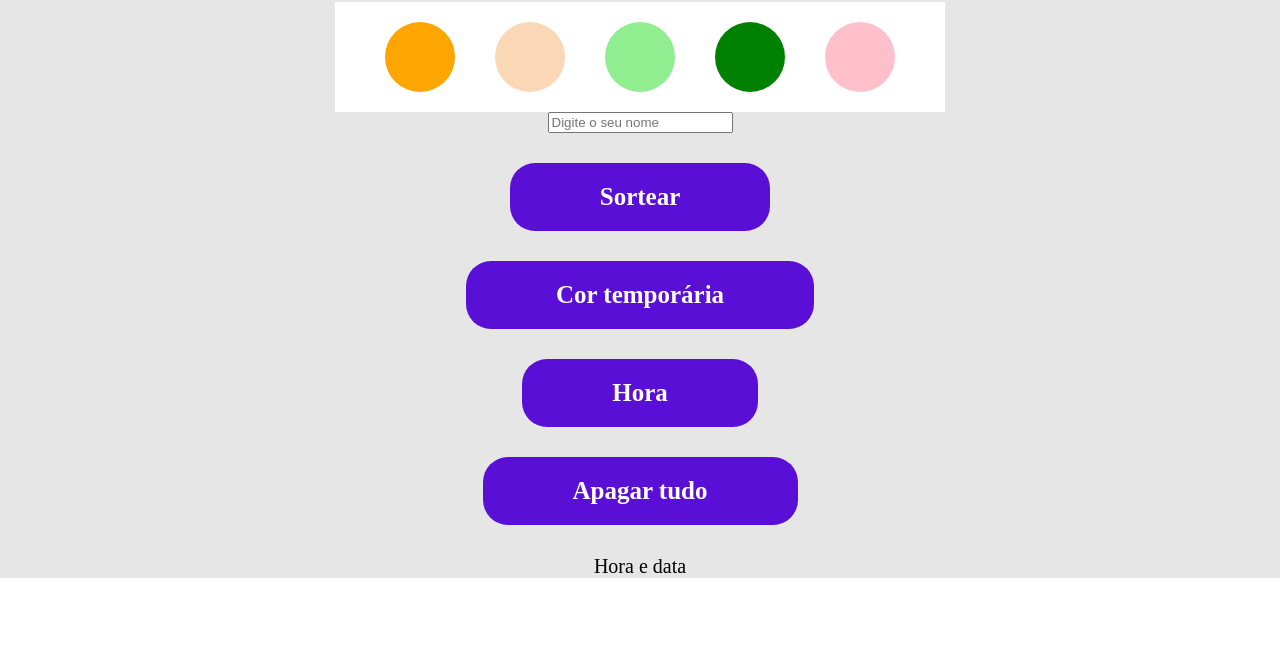
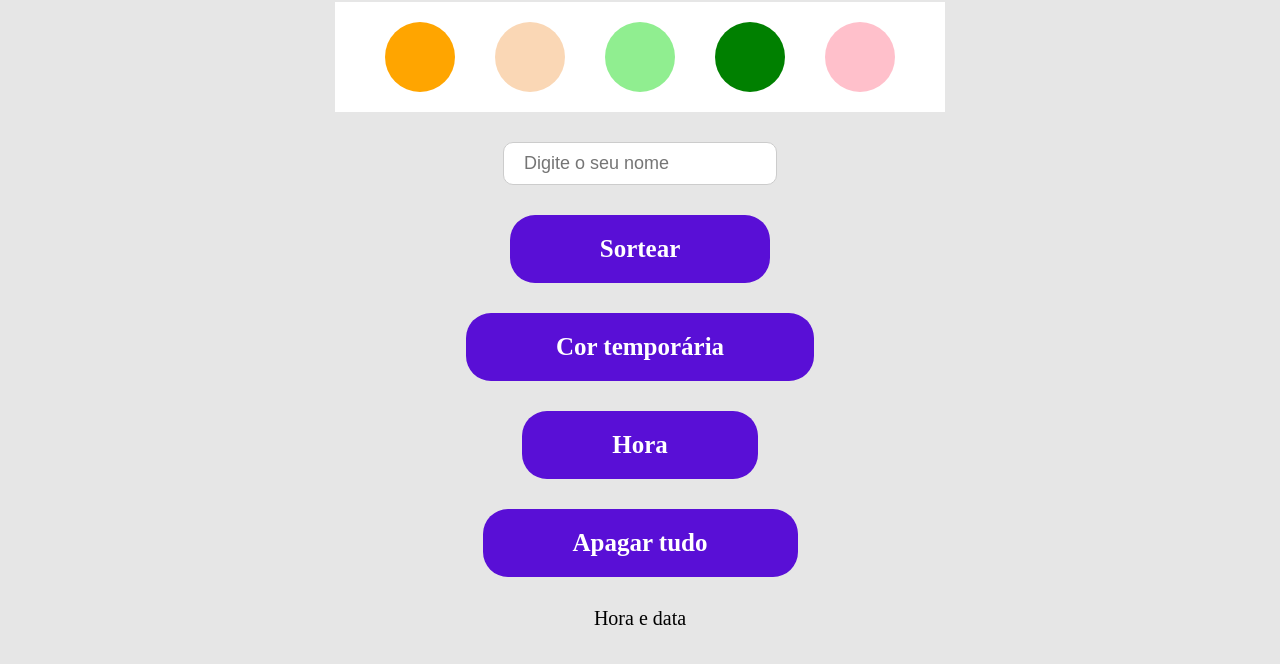
Before and after one commit to leonardoabreu546/background_changer, a plain HTML site: page background.html in a window 1280 px wide. Shown: the part 186-850 px from the top of the page. Before the commit the page ends 800 px from the top, so only its background shows below. Drawn offline with Linux system fonts and the light colour scheme.

Commit message:
aplicar css ao input

```diff
--- a/background.html
+++ b/background.html
@@ -17,7 +17,7 @@
             <div class="button green" onclick="mudarCor('green')"></div>
             <div class="button pink" onclick="mudarCor('pink')"></div>
         </div>
-        <input placeholder="Digite o seu nome">
+        <input class="input" placeholder="Digite o seu nome">
         <div class="aleatorio" onclick="mudarCorAleatorio()">Sortear</div>
         <div class="aleatorio" onclick="mudarCorTemporaria()">Cor temporária</div>
         <div class="aleatorio" onclick="mostrarHora()">Hora</div>
--- a/styles.css
+++ b/styles.css
@@ -10,6 +10,7 @@ html, body {
     flex-direction: column;
     justify-content: center;
     align-items: center;
+    padding: 50px 0;
 }
 
 .button {
@@ -45,7 +46,6 @@ html, body {
     color: #590FD6;
     text-align: center;
     font-size: 50px;
-    margin-top: 50px;
     font-weight: bold;
 }
 
@@ -67,6 +67,14 @@ html, body {
 
 .button.pink {
     background-color: pink;
+}
+
+.input {
+    margin-top: 30px;
+    padding: 10px 20px;
+    font-size: 18px;
+    border-radius: 10px;
+    border: 1px solid #ccc;
 }
 
 .hora {
```
